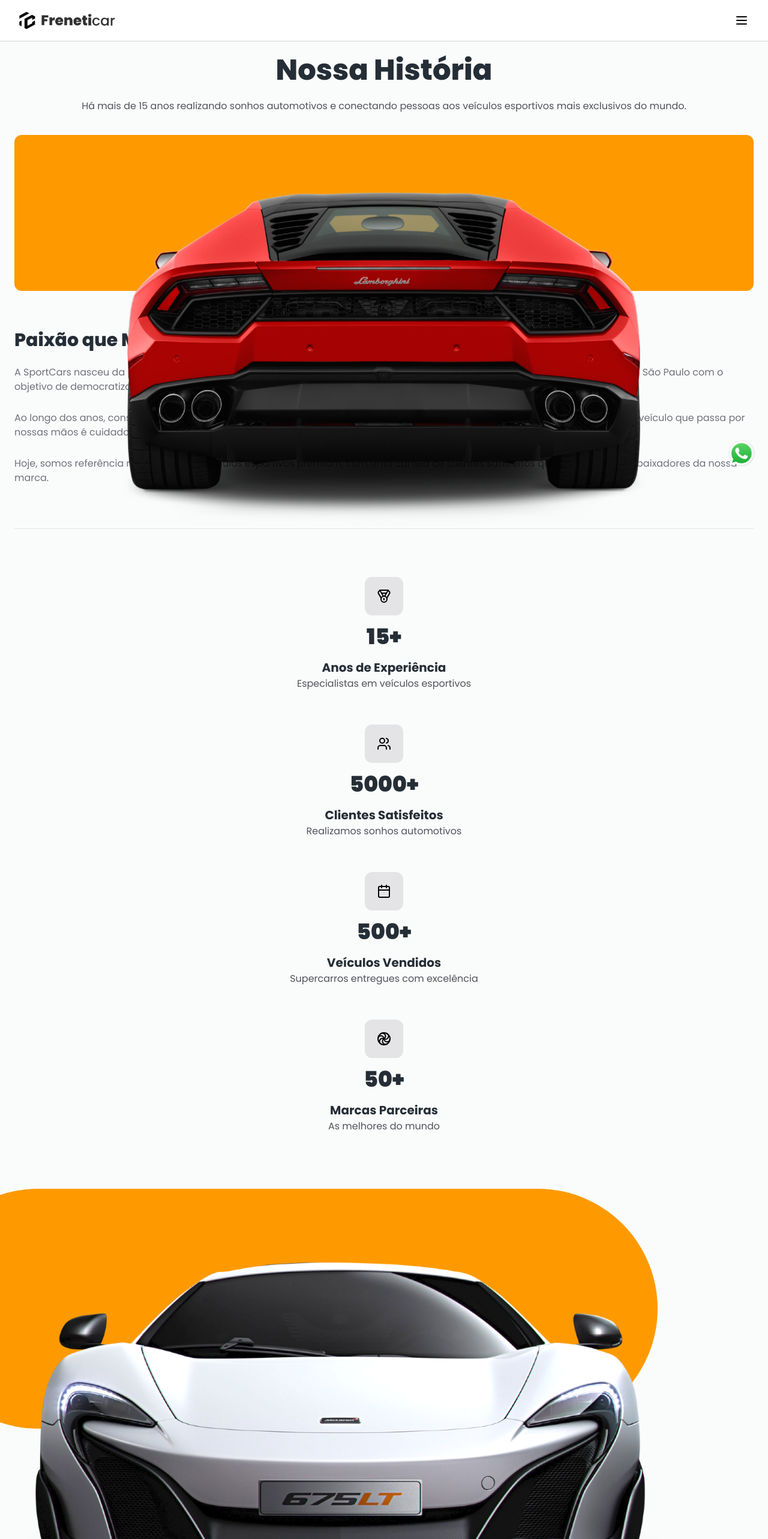
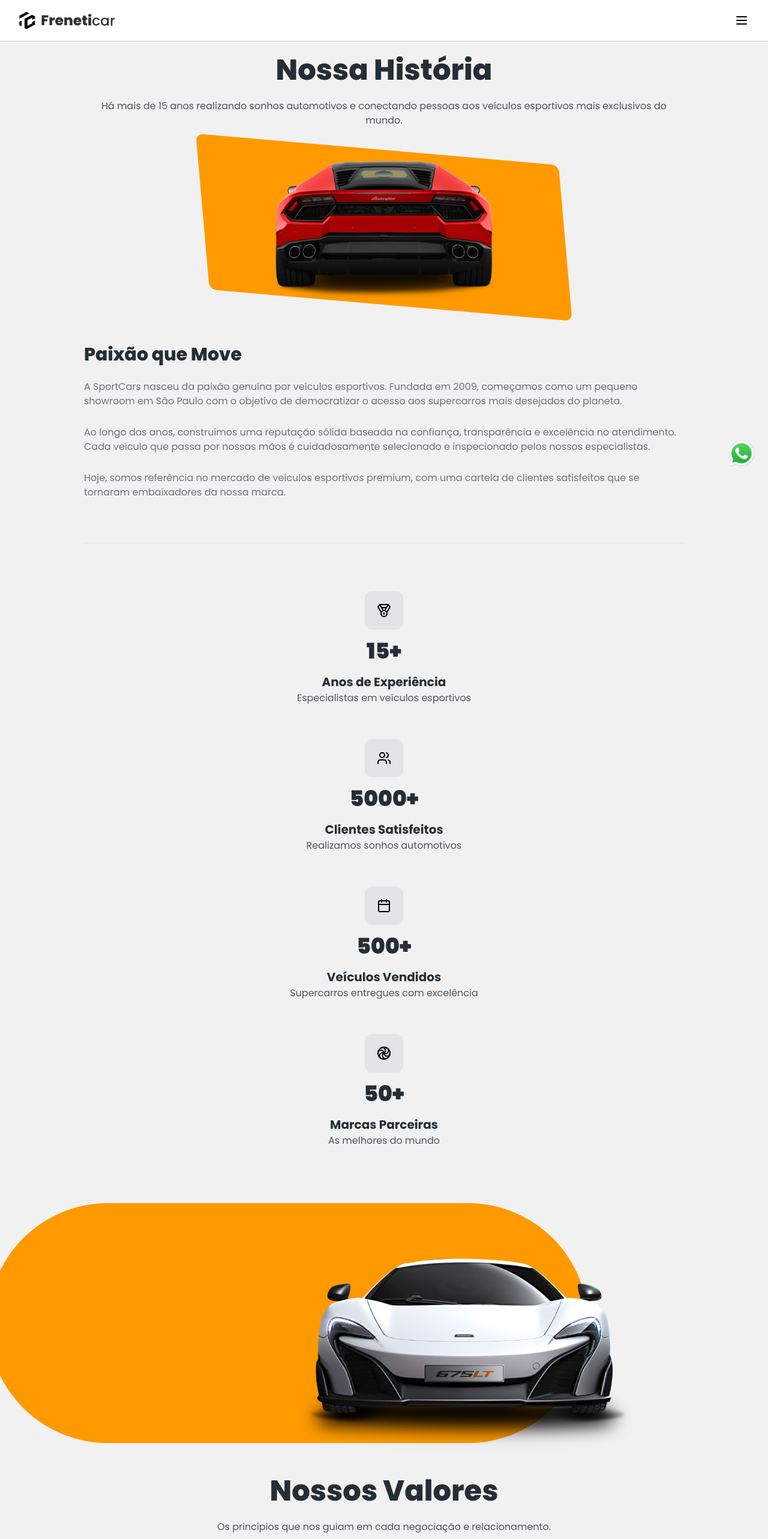
Before and after one commit to PaivaProgDev/freneticar, a React (Vite) app: page /about in a window 1280 px wide. Shown: the top 2566 px of the page at 60% size. Built offline with nearby package versions, Linux system fonts and the light colour scheme.

Commit message:
Responsividade da página SOBRE finalizada

```diff
--- a/src/pages/Gallery.jsx
+++ b/src/pages/Gallery.jsx
@@ -2,7 +2,7 @@
 
 const Gallery = () => {
     return (
-        <div className='px-6 pt-6 md:p-20 overflow-hidden m-auto max-w-[1500px] text-center pb-12 bg-[var(--color-bg)]'>
+        <div className='px-6 pt-6 md:p-20 overflow-hidden m-auto text-center pb-12 '>
             <h1 className="font-extrabold text-5xl mb-6">Galeria Completa</h1>
             <p className='text-[var(--color-4)]'>Explore nossa coleção completa de veículos esportivos premium. Cada modelo é uma obra-prima da engenharia automobilística.</p>
             <Collections showFilterButtons previewGallery />
--- a/src/pages/about/About.jsx
+++ b/src/pages/about/About.jsx
@@ -5,12 +5,13 @@
 
 const About = () => {
     return (
-        <div className='px-6 pt-6 overflow-hidden text-start pb-12 bg-[var(--color-bg)]'>
+        <div className='px-6 pt-6 overflow-hidden text-start pb-12'>
+            <div className='w-full max-w-250 m-auto'>
                 <h1 className="font-extrabold text-center text-[var(--color-4)] text-5xl mb-6">Nossa História</h1>
                 <p className=' text-zinc-600 text-center'>Há mais de 15 anos realizando sonhos automotivos e conectando pessoas aos veículos esportivos mais exclusivos do mundo.</p>
                 <div className='relative mb-16 flex items-center justify-center'>
-                <div className='bg-amber-500 rounded-xl w-full max-w-70 sm:max-w-full h-65 mt-9 '></div>
-                <img className='w-full min-w-130 absolute top-0' src={lamboRed} alt="Lamborghini vermelha" />
+                    <div className='bg-amber-500 rounded-xl w-full max-w-70 sm:max-w-150 skew-5 h-65 mt-9 '></div>
+                    <img className='w-full min-w-130 max-w-60 absolute top-0' src={lamboRed} alt="Lamborghini vermelha" />
                 </div>
                 <h2 className='font-extrabold text-3xl my-6 text-[var(--color-4)]'>Paixão que Move</h2>
                 <div className='flex flex-col gap-7  text-zinc-500'>
@@ -59,7 +60,7 @@
                     </div>
                     <div className='relative flex items-center justify-center'>
                         <div className='bg-amber-500 -translate-x-40 w-full rounded-full min-w-100 sm:max-w-full h-full min-h-100 mt-9 '></div>
-                    <img className='w-full min-w-130 absolute top-25 right-15' src={larenWhite} alt="Lamborghini vermelha" />
+                        <img className='w-full min-w-150 max-w-100 absolute top-25 right-15' src={larenWhite} alt="Lamborghini vermelha" />
                     </div>
                     <div>
                         <h1 className="font-extrabold text-center text-[var(--color-4)] text-5xl mb-6">Nossos Valores</h1>
@@ -92,6 +93,7 @@
                     <CTA />
                 </div>
             </div>
+        </div>
     )
 }
 
--- a/src/pages/home/Collections.jsx
+++ b/src/pages/home/Collections.jsx
@@ -34,8 +34,11 @@
 
   const handleScroll = (e) => {
     const el = e.target;
-    const atEnd = el.scrollLeft + el.clientWidth >= el.scrollWidth - 1;
-    setIsEnd(atEnd);
+
+    if (el.scrollRigt) {
+      const atEnd = el.scrollLeft + el.clientWidth >= el.scrollWidth - 1;
+      setIsEnd(atEnd);
+    }
   };
 
   const preview = [
@@ -153,7 +156,7 @@
           <div className={`${isEnd && 'justify-start'} flex justify-end mt-10`}>
             <ChevronsRightIcon className={`${isEnd && 'rotate-180 '} animate-ping size-5`} />
           </div>
-          <div onScroll={handleScroll} className="mt-3 flex flex-row p-2 pb-6 gap-10 overflow-y-auto">
+          <div onScroll={handleScroll} className="mt-3 flex justify-center flex-row p-2 pb-6 gap-10 overflow-y-auto">
             {
               activatedCardList.map((car) => (
                 <Card key={car.id} carBrand={car.brand} carHp={car.hp} carImage={car.image} carName={car.name} carPrice={car.price} detailBtn />
@@ -167,7 +170,7 @@
           <div className={`${isEnd && 'justify-start'} flex justify-end mt-10`}>
             <ChevronsRightIcon className={`${isEnd && 'rotate-180 '} animate-ping size-5`} />
           </div>
-          <div onScroll={handleScroll} className="flex flex-row mt-3 pt-2 pb-6 gap-10 overflow-y-auto">
+          <div onScroll={handleScroll} className="flex flex-row mt-3 pt-2 pb-6 gap-6 overflow-y-auto">
             {previewHome &&
               preview.map((car) => (
                 <Card key={car.id} carBrand={car.brand} carHp={car.hp} carImage={car.image} carName={car.name} carPrice={car.price} />
--- a/src/pages/home/Home.jsx
+++ b/src/pages/home/Home.jsx
@@ -15,7 +15,7 @@
 
 const Home = () => {
   return (
-    <section className="overflow-hidden m-auto max-w-[1500px]">
+    <section className="overflow-hidden m-auto w-full max-w-300">
       <div className="px-6 pt-6 md:px-20 overflow-hidden relative pb-12 bg-[var(--color-bg)]">
         <h1 className="font-extrabold text-5xl md:text-7xl md:mt-20  md:w-50">Qualidade & Segurança</h1>
         <img
```
Lines whose indentation alone changed are shown as unchanged.
